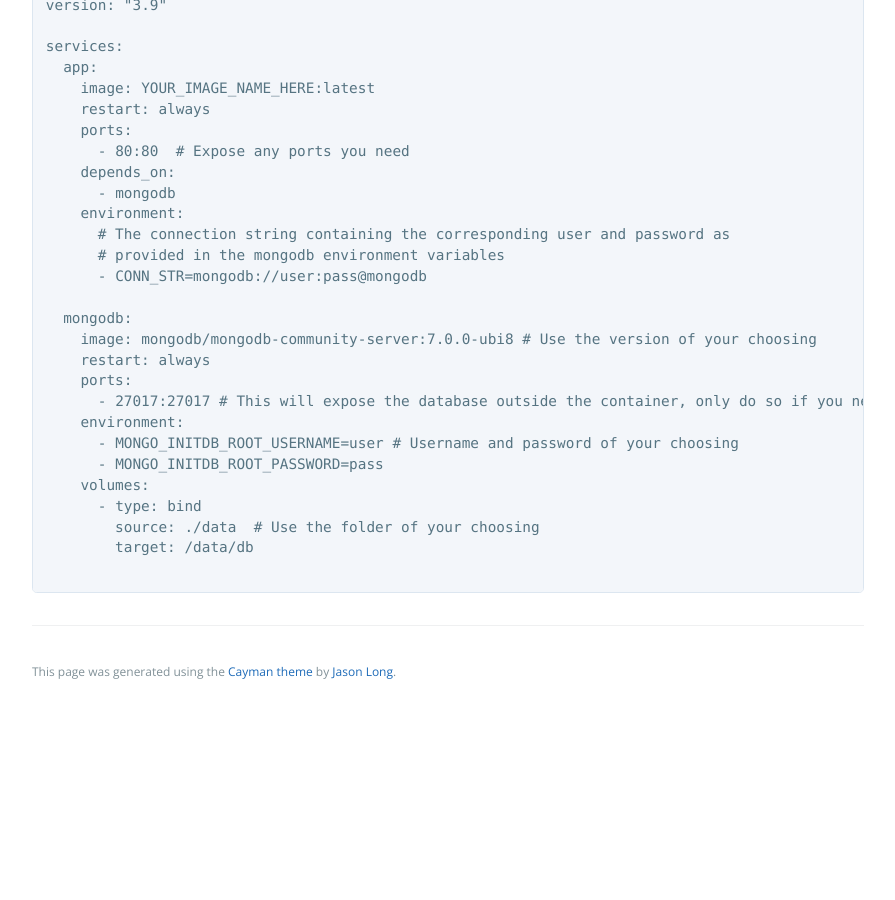
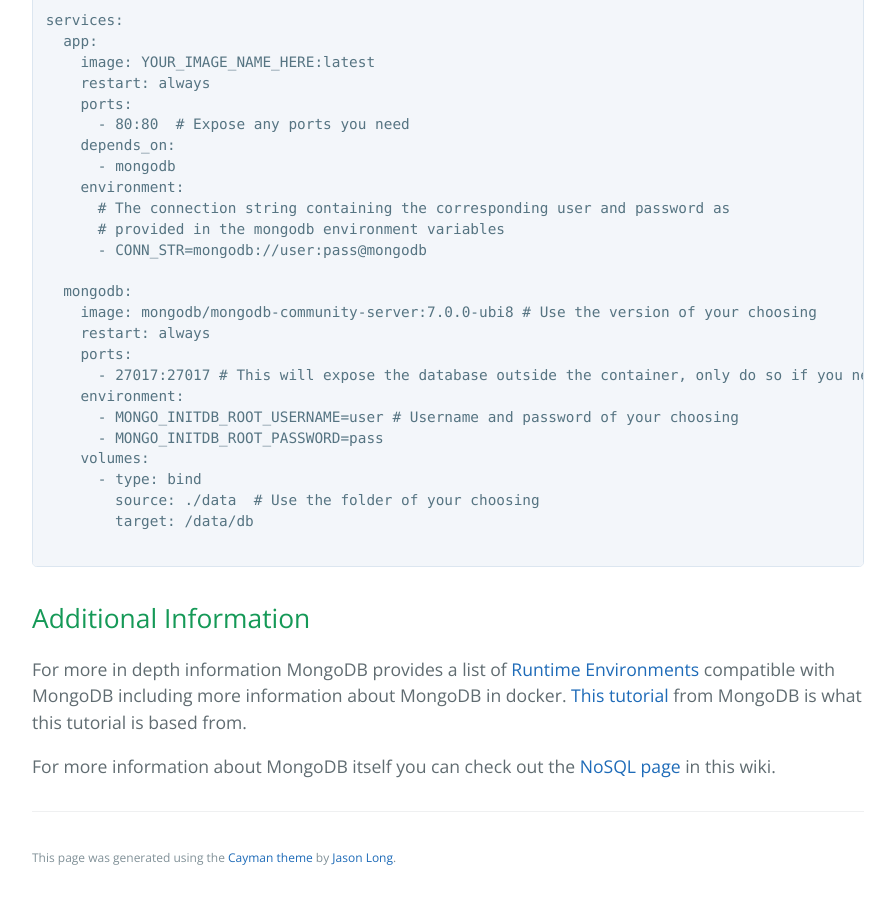
Before and after one commit to learning-software-engineering/learning-software-engineering.github.io, a Jekyll site: the page built from Topics/Development_Process/MongoDB_in_Docker.md, in a window 1280 px wide and 900 px high, scrolled down 2829 px. Shown: the whole window, without its empty margins (192-1087 px from the left). Built offline with Jekyll 4.4.1, drawn with Linux system fonts in a browser that asks for light colours; our own code applies the rules of GitHub Pages for plain Markdown files; before the commit the page ends 3543 px from its top, so only the background shows below that; some of the changed text lies outside the part shown.

Commit message:
Move Additional Information
Moved additional information section to the end of the file as per suggestion.

````diff
--- a/Topics/Development_Process/MongoDB_in_Docker.md
+++ b/Topics/Development_Process/MongoDB_in_Docker.md
@@ -1,6 +1,6 @@
 # MongoDB in Docker
 
-For more in depth information MongoDB provides a [list of Runtime Environments compatible with MongoDB including more information about MongoDB in docker](https://www.mongodb.com/compatibility).
+A quick-start tutorial for using MongoDB in a Docker container.
 
 ## Table of Contents
 ### [The Official Image](#using-the-official-image)
@@ -98,3 +98,11 @@
         target: /data/db
 
 ```
+
+
+
+## Additional Information
+
+For more in depth information MongoDB provides a list of [Runtime Environments](https://www.mongodb.com/compatibility) compatible with MongoDB including more information about MongoDB in docker. [This tutorial](https://www.mongodb.com/compatibility/docker) from MongoDB is what this tutorial is based from.
+
+For more information about MongoDB itself you can check out the [NoSQL page](../Tech_Stacks/NoSQL_databases_JSON_interactions.md) in this wiki.
````
